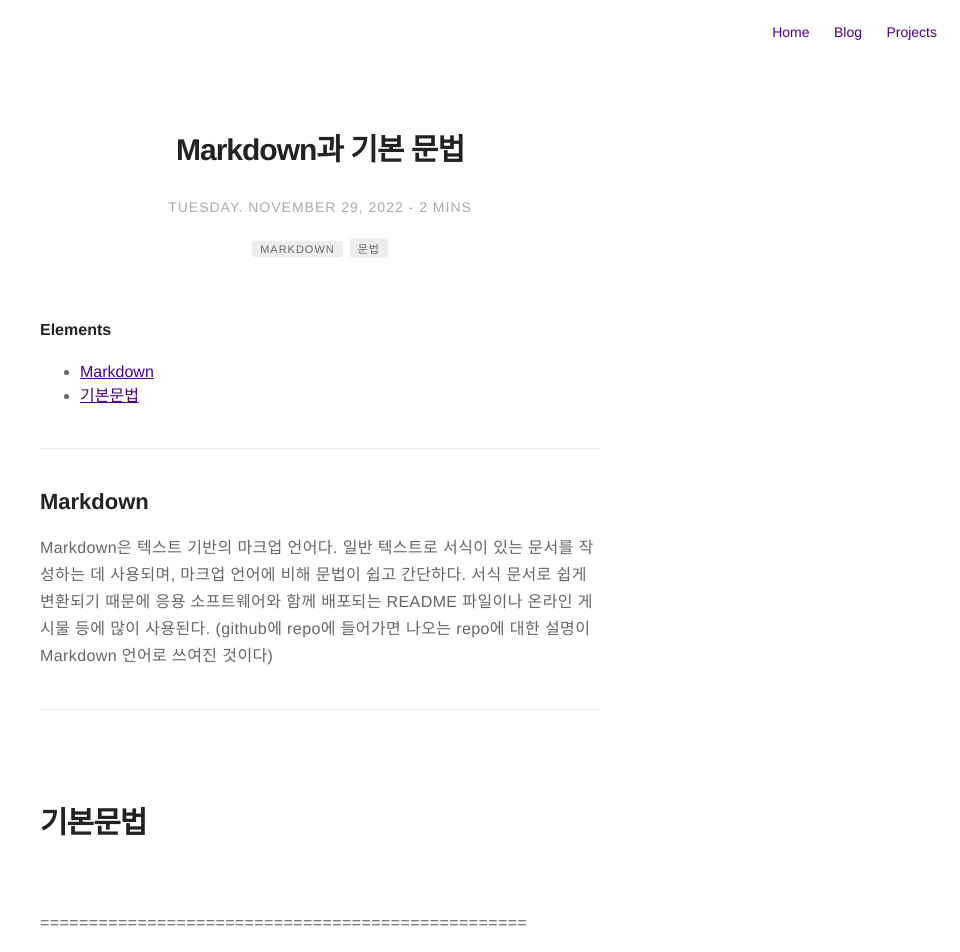
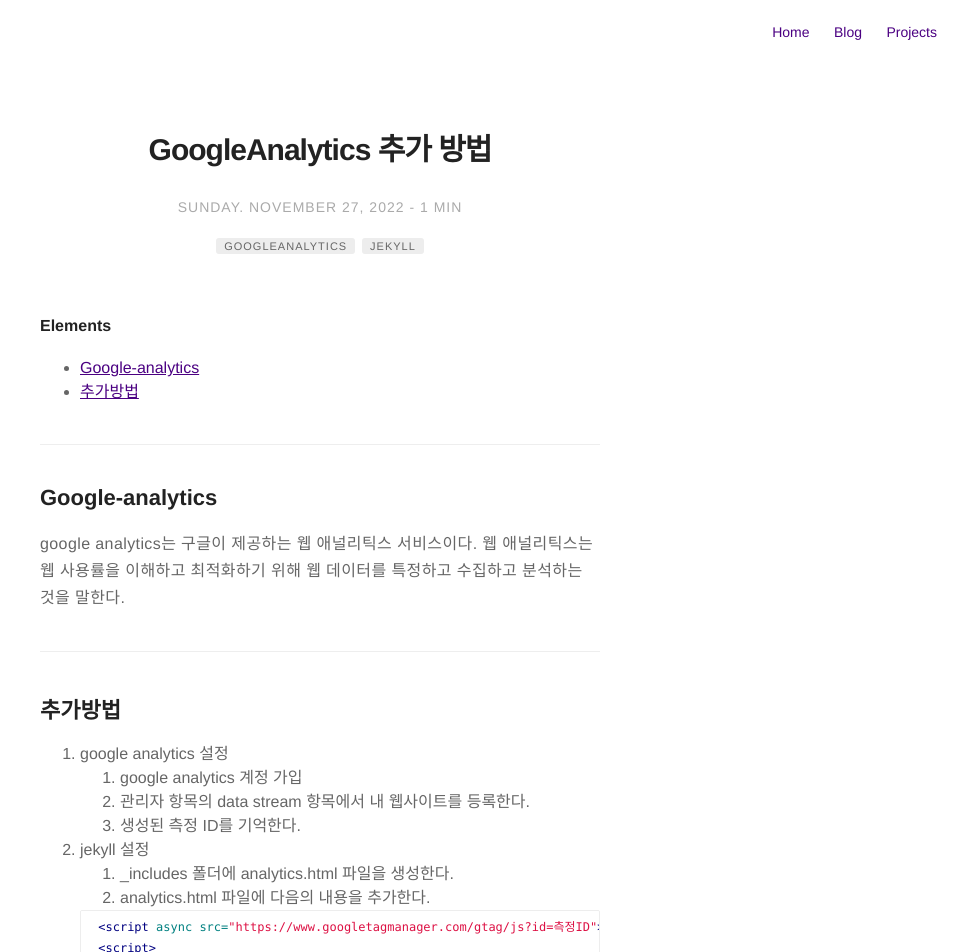
Before and after one commit to woonsango/woonsango.github.io, a Jekyll site: the page built from _posts/2022-11-29-markdown.md, in a window 1280 px wide and 1400 px high. Shown: the top 952 px of the window, without its empty margins (320-1280 px from the left). Built offline with Jekyll 4.4.1, drawn with Linux system fonts in a browser that asks for light colours; nearby versions of some CDN libraries; emoji names are drawn with the system emoji font; comment, search, counter and statistics services are not loaded; some of the changed text lies outside the part shown.

````diff
--- a/_posts/2022-11-29-markdown.md
+++ b/_posts/2022-11-29-markdown.md
@@ -1,189 +1,41 @@
 ---
-title: "Markdown과 기본 문법"
+title: "GoogleAnalytics 추가 방법"
 layout: post
-date: 2022-11-29 19:33
+date: 2022-11-27 3:23
 image: /assets/images/markdown.jpg
 headerImage: false
 tag:
-- markdown
-- 문법
+- googleanalytics
+- jekyll
 category: blog
 author: Choi Seon woo
 contents: true
 ---
 
 #### Elements
-- [Markdown](#markdown)
-- [기본문법](#기본문법)
+- [Google-analytics](#google-analytics)
+- [추가방법](#추가방법)
 
 ---
 
-## Markdown
+## Google-analytics
 
-Markdown은 텍스트 기반의 마크업 언어다. 일반 텍스트로 서식이 있는 문서를 작성하는 데 사용되며, 마크업 언어에 비해 문법이 쉽고 간단하다. 서식 문서로 쉽게 변환되기 때문에 응용 소프트웨어와 함께 배포되는 README 파일이나 온라인 게시물 등에 많이 사용된다. (github에 repo에 들어가면 나오는 repo에 대한 설명이 Markdown 언어로 쓰여진 것이다)
+google analytics는 구글이 제공하는 웹 애널리틱스 서비스이다.
+웹 애널리틱스는 웹 사용률을 이해하고 최적화하기 위해 웹 데이터를 특정하고 수집하고 분석하는 것을 말한다.
 
 ---
-<br>
 
-# 기본문법
-<br>
+## 추가방법
+1. google analytics 설정
+    1. google analytics 계정 가입
+    2. 관리자 항목의 data stream 항목에서 내 웹사이트를 등록한다.
+    3. 생성된 측정 ID를 기억한다.
 
-==================================================
-# 1. Header: 제목을 적을 때 주로 사용
+2. jekyll 설정
+    1. _includes 폴더에 analytics.html 파일을 생성한다.
+    2. analytics.html 파일에 다음의 내용을 추가한다.
 
-## '#'을 사용하여 적용
-## '#'의 갯수에 따라 크기가 달라진다.
-## ######이 최대
-<br>
-<br>
-
-# 제목1
-\# 제목1
-<br>
-
-## 제목2
-\#\# 제목2
-<br>
-
-### 제목3
-\#\#\# 제목3
-<br>
-
-
-#### 제목4
-\#\#\#\# 제목4
-<br>
-
-##### 제목5
-\#\#\#\#\# 제목5
-<br>
-
-###### 제목6
-\#\#\#\#\#\# 제목6
-
-==================================================
-
-# 2. 글씨 변경
-
-## Bold: 두꺼운 글씨를 나타낼 때 사용
-<br>
-
-### '**'나 '__'을 사용하여 적용
-### 두껍게 나타내고 싶은 글씨 양 옆에 '**'나 '__'를 사용
-<br>
-<br>
-
-사용법: \*\*bold text\*\*
-
-적용: **bold text**
-<br>
-사용법: \_\_bold text\_\_
-
-적용: __bold text__
-<br>
-<br>
-<br>
-
-========================
-
-## Italic: 이텔릭체를 나타낼 때 사용
-<br>
-
-### '*'나 '_'을 사용하여 적용
-### 이텔릭체를 적용하고 싶은 글씨 양 옆에 '*'나 '_'를 사용
-<br>
-<br>
-
-사용법: \*bold text\*
-
-적용: *bold text*
-<br>
-
-사용법: \_bold text\_
-
-적용: _bold text_
-<br>
-<br>
-<br>
-
-========================
-
-## Bold와 Italic 둘다 적용
-<br>
-
-### '***'나 '___'을 사용하여 적용
-### 이텔릭체를 적용하고 싶은 글씨 양 옆에 '***'나 '___'를 사용
-<br>
-<br>
-
-사용법: \*\*\*bold text\*\*\*
-
-적용: ***bold text***
-<br>
-
-사용법: \_\_\_bold text\_\_\_
-
-적용: ___bold text___
-<br>
-<br>
-<br>
-
-==================================================
-
-
-# 3. 목록
-
-## 순서가 없는 목록
-<br>
-
-### '*'나 '+'나 '-'을 사용하여 적용
-### 목록 앞에 '*'나 '+'나 '-'를 사용
-<br>
-<br>
-
-사용법
-<br>
-
-\- 목록1
-\- 목록2
-\- 목록3
-
-적용
-- 목록1
-- 목록2
-- 목록3
-
-========================
-
-## 순서가 있는 목록
-<br>
-
-### 숫자 뒤에 마침표를 추가하여 적용
-<br>
-<br>
-
-사용법
-<br>
-
-1\. 목록1
-2\. 목록2
-3\. 목록3
-
-적용
-1. 목록1
-2. 목록2
-3. 목록3
-
-==================================================
-
-# 5. 코드블럭: 코드를 적을 때 사용
-
-## ```을 이용하여 적용
-## 코드 양 옆에 ```를 사용
-
-적용
-
-```html
+    ```html
     <script async src="https://www.googletagmanager.com/gtag/js?id=측정ID"></script>
     <script>
     window.dataLayer = window.dataLayer || [];
@@ -193,6 +45,15 @@
     gtag('config', '{{ site.analytics-google }}');
     </script>
     ```
-다음과 같이 ``` 옆에 어떤 언어인지 써주면 언어에 따라 색상을 강조할 수 있다.
 
-==================================================
+    3. 측정ID라고 써져있는 곳에 자신의 측정ID를 입력한다.
+    4. default.html의 head 태그 안에 다음의 코드를 추가한다.
+
+    ```html
+    {% raw %} {% include analytics.html %} {% endraw %}
+    ```
+
+3. 확인
+    google analytics에 들어가 데이터가 수집되는지 확인한다.
+
+    ![스크린샷, 2022-11-29 19-34-44](https://user-images.githubusercontent.com/105338988/204507510-999f96f9-34b8-4ffc-bd96-2a4adcb574ed.png)
````
